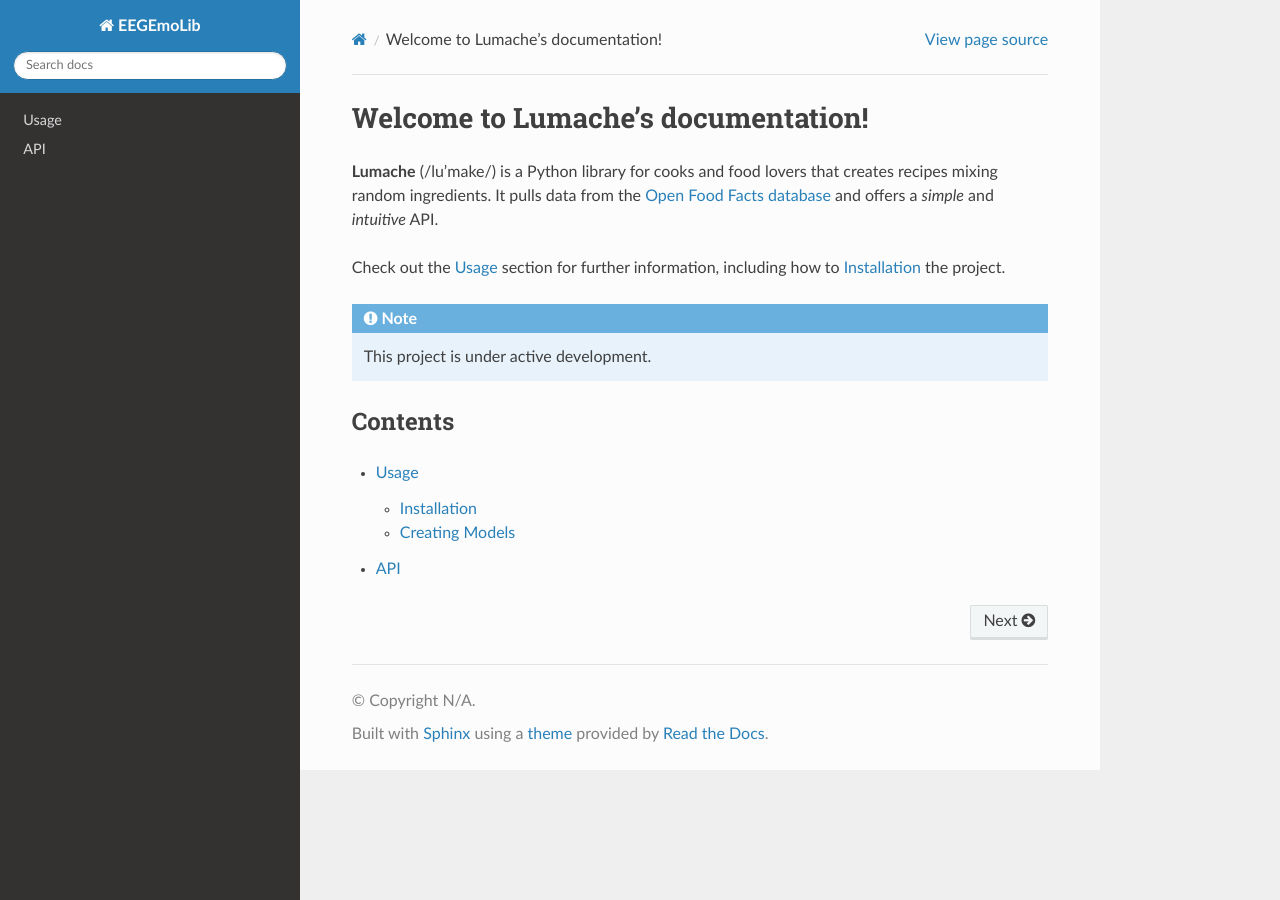
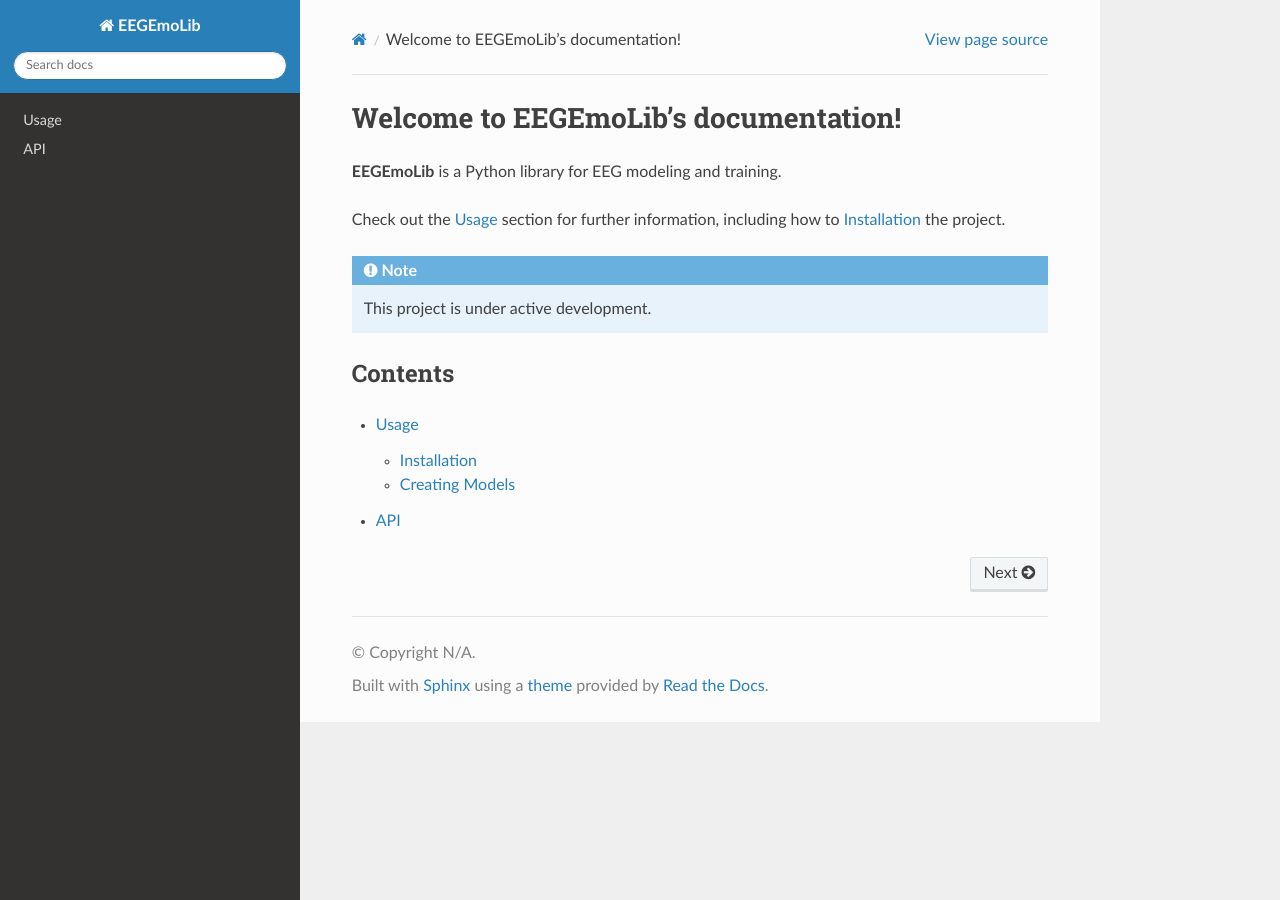
Before and after one commit to BlueNine9/EEGEmoLib-docs, a Sphinx documentation site: the page built from docs/source/index.rst, in a window 1280 px wide. Built offline with Sphinx 7.4.7 and the Read the Docs theme 3.1.0, drawn with Linux system fonts in a browser that asks for light colours.

Commit message:
change homepage

```diff
--- a/docs/source/index.rst
+++ b/docs/source/index.rst
@@ -1,10 +1,7 @@
-Welcome to Lumache's documentation!
+Welcome to EEGEmoLib's documentation!
 ===================================
 
-**Lumache** (/lu'make/) is a Python library for cooks and food lovers
-that creates recipes mixing random ingredients.
-It pulls data from the `Open Food Facts database <https://world.openfoodfacts.org/>`_
-and offers a *simple* and *intuitive* API.
+**EEGEmoLib** is a Python library for EEG modeling and training.
 
 Check out the :doc:`usage` section for further information, including
 how to :ref:`installation` the project.
```
